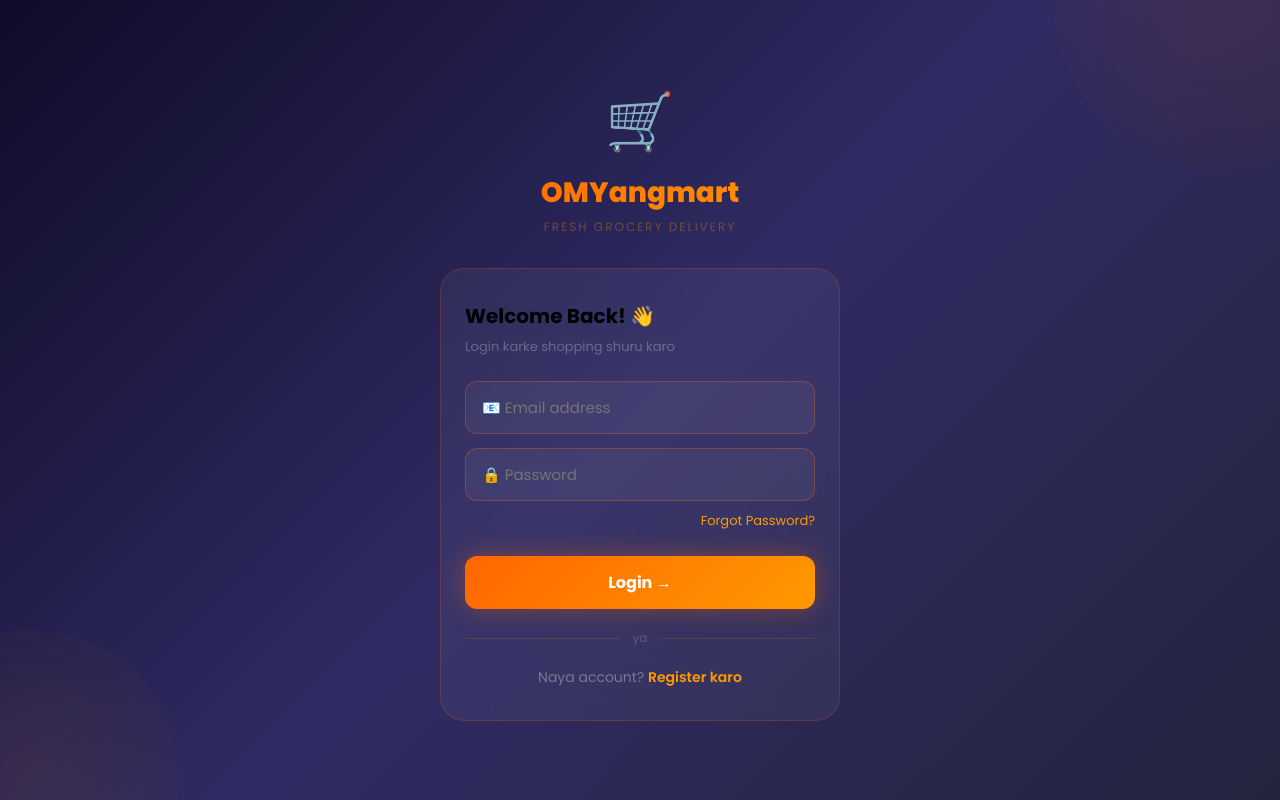
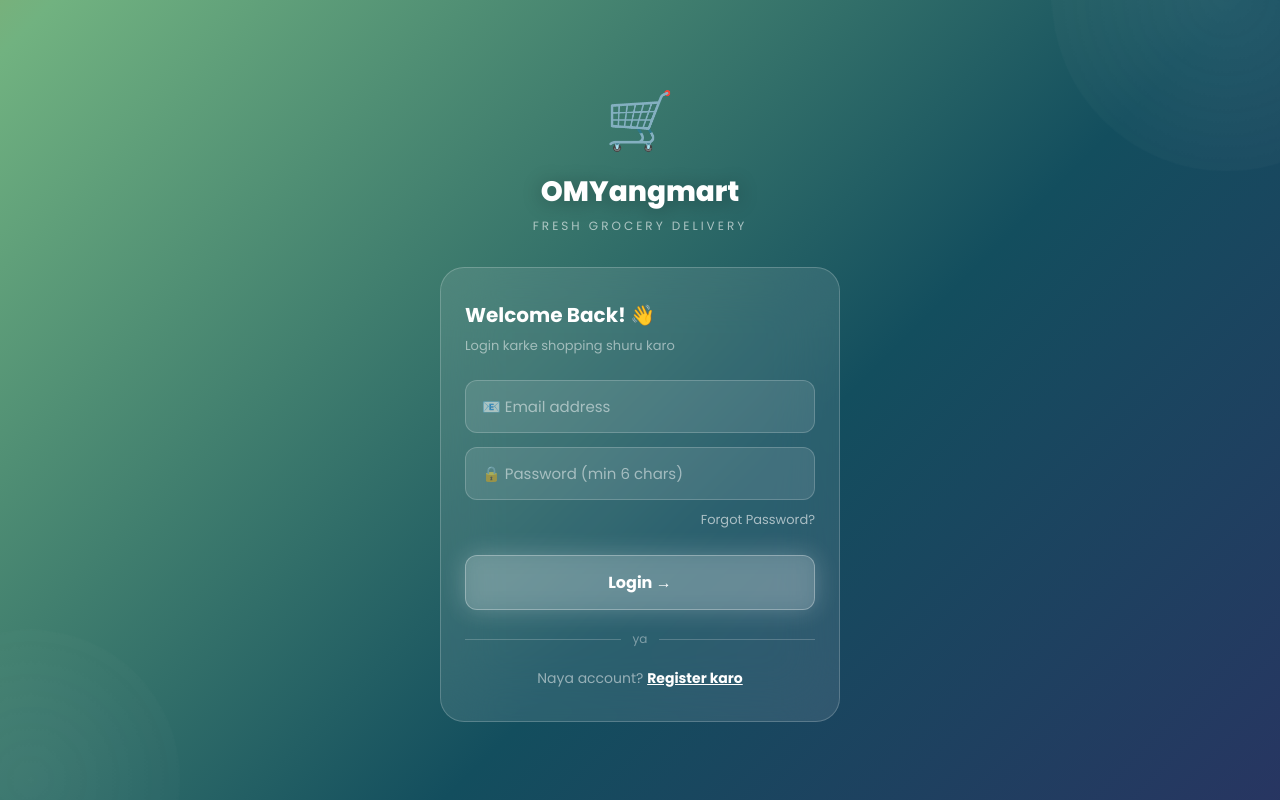
Before and after one commit to ashishkumarbihar2026-alt/omyangmart, a React (Vite) app: page /login in a window 1280 px wide. Built offline with nearby package versions, Linux system fonts and the light colour scheme; no server answers.

Commit message:
Update Login.jsx

```diff
--- a/src/pages/Login.jsx
+++ b/src/pages/Login.jsx
@@ -1,38 +1,62 @@
 import { useState } from 'react'
 import { useNavigate } from 'react-router-dom'
+import { auth } from '../firebase'
+import { signInWithEmailAndPassword, createUserWithEmailAndPassword } from 'firebase/auth'
 
 const styles = `
   @import url('https://fonts.googleapis.com/css2?family=Poppins:wght@300;400;600;700;800&display=swap');
   *{margin:0;padding:0;box-sizing:border-box}
+  @keyframes bgshift{0%{background-position:0% 50%}50%{background-position:100% 50%}100%{background-position:0% 50%}}
   @keyframes float1{0%,100%{transform:translate(0,0)}50%{transform:translate(30px,-40px)}}
   @keyframes float2{0%,100%{transform:translate(0,0)}50%{transform:translate(-20px,30px)}}
   @keyframes fadeUp{from{opacity:0;transform:translateY(30px)}to{opacity:1;transform:translateY(0)}}
-  @keyframes glow{0%,100%{box-shadow:0 0 20px #ff660044}50%{box-shadow:0 0 40px #ff6600aa}}
-  .orb1{position:fixed;width:350px;height:350px;border-radius:50%;background:radial-gradient(circle,#ff660015,transparent);top:-150px;right:-100px;animation:float1 8s ease-in-out infinite;pointer-events:none}
-  .orb2{position:fixed;width:300px;height:300px;border-radius:50%;background:radial-gradient(circle,#ff990015,transparent);bottom:-100px;left:-100px;animation:float2 10s ease-in-out infinite;pointer-events:none}
-  .glass{background:rgba(255,255,255,0.05);backdrop-filter:blur(30px);border:1px solid rgba(255,102,0,0.2);border-radius:24px;padding:32px 24px;animation:fadeUp 0.6s ease forwards}
-  .input{width:100%;padding:14px 16px;border-radius:12px;border:1px solid rgba(255,102,0,0.3);background:rgba(255,255,255,0.05);color:white;font-size:15px;font-family:'Poppins',sans-serif;outline:none;box-sizing:border-box;margin-bottom:14px;transition:border 0.3s}
-  .input:focus{border-color:#ff6600}
-  .login-btn{width:100%;padding:14px;background:linear-gradient(135deg,#ff6600,#ff9900);color:white;border:none;border-radius:12px;font-weight:700;font-size:16px;cursor:pointer;font-family:'Poppins',sans-serif;animation:glow 2s infinite;margin-top:8px}
+  @keyframes glow{0%,100%{box-shadow:0 0 20px rgba(255,255,255,0.2)}50%{box-shadow:0 0 40px rgba(255,255,255,0.4)}}
+  .animated-bg{min-height:100vh;background:linear-gradient(-45deg,#0f0c29,#302b63,#134e5e,#71b280,#f7971e,#1a1a2e,#0f3460,#24243e);background-size:400% 400%;animation:bgshift 10s ease infinite;display:flex;align-items:center;justify-content:center;padding:20px;font-family:'Poppins',sans-serif}
+  .orb1{position:fixed;width:350px;height:350px;border-radius:50%;background:radial-gradient(circle,rgba(255,255,255,0.08),transparent);top:-150px;right:-100px;animation:float1 8s ease-in-out infinite;pointer-events:none}
+  .orb2{position:fixed;width:300px;height:300px;border-radius:50%;background:radial-gradient(circle,rgba(255,255,255,0.05),transparent);bottom:-100px;left:-100px;animation:float2 10s ease-in-out infinite;pointer-events:none}
+  .glass{background:rgba(255,255,255,0.1);backdrop-filter:blur(30px);border:1px solid rgba(255,255,255,0.2);border-radius:24px;padding:32px 24px;animation:fadeUp 0.6s ease forwards;width:100%;max-width:400px}
+  .input{width:100%;padding:14px 16px;border-radius:12px;border:1px solid rgba(255,255,255,0.2);background:rgba(255,255,255,0.1);color:white;font-size:15px;font-family:'Poppins',sans-serif;outline:none;box-sizing:border-box;margin-bottom:14px;transition:border 0.3s}
+  .input::placeholder{color:rgba(255,255,255,0.5)}
+  .input:focus{border-color:rgba(255,255,255,0.5);background:rgba(255,255,255,0.15)}
+  .login-btn{width:100%;padding:14px;background:rgba(255,255,255,0.2);backdrop-filter:blur(10px);color:white;border:1px solid rgba(255,255,255,0.3);border-radius:12px;font-weight:700;font-size:16px;cursor:pointer;font-family:'Poppins',sans-serif;animation:glow 2s infinite;margin-top:8px;transition:background 0.3s}
+  .login-btn:hover{background:rgba(255,255,255,0.3)}
   .divider{display:flex;align-items:center;gap:12px;margin:20px 0}
-  .divider-line{flex:1;height:1px;background:rgba(255,102,0,0.2)}
+  .divider-line{flex:1;height:1px;background:rgba(255,255,255,0.2)}
+  .error{background:rgba(255,50,50,0.2);border:1px solid rgba(255,50,50,0.4);border-radius:10px;padding:10px 14px;font-size:13px;color:#ffaaaa;margin-bottom:14px}
 `
 
 export default function Login() {
   const [email, setEmail] = useState('')
   const [password, setPassword] = useState('')
+  const [isRegister, setIsRegister] = useState(false)
+  const [error, setError] = useState('')
+  const [loading, setLoading] = useState(false)
   const navigate = useNavigate()
 
-  const handleLogin = () => {
-    if (email && password) {
+  const handleSubmit = async () => {
+    if (!email || !password) { setError('Email aur password bharo!'); return }
+    if (password.length < 6) { setError('Password kam se kam 6 characters ka hona chahiye!'); return }
+    setLoading(true)
+    setError('')
+    try {
+      if (isRegister) {
+        await createUserWithEmailAndPassword(auth, email, password)
+      } else {
+        await signInWithEmailAndPassword(auth, email, password)
+      }
       navigate('/')
-    } else {
-      alert('Email aur password bharo!')
+    } catch (err) {
+      if (err.code === 'auth/user-not-found') setError('Email nahi mila! Pehle register karo.')
+      else if (err.code === 'auth/wrong-password') setError('Password galat hai!')
+      else if (err.code === 'auth/email-already-in-use') setError('Yeh email pehle se registered hai!')
+      else if (err.code === 'auth/invalid-email') setError('Valid email likho!')
+      else setError('Error: ' + err.message)
     }
+    setLoading(false)
   }
 
   return (
-    <div style={{background: 'linear-gradient(135deg,#0f0c29,#302b63,#24243e)', minHeight: '100vh', display: 'flex', alignItems: 'center', justifyContent: 'center', padding: '20px', fontFamily: 'Poppins,sans-serif' }}>
+    <div className="animated-bg">
       <style>{styles}</style>
       <div className="orb1" /><div className="orb2" />
       <div style={{ width: '100%', maxWidth: '400px', position: 'relative', zIndex: 1 }}>
@@ -40,31 +64,45 @@ export default function Login() {
         {/* Logo */}
         <div style={{ textAlign: 'center', marginBottom: '32px' }}>
           <div style={{ fontSize: '56px', marginBottom: '8px' }}>🛒</div>
-          <div style={{ fontSize: '28px', fontWeight: '800', background: 'linear-gradient(135deg,#ff6600,#ff9900)', WebkitBackgroundClip: 'text', WebkitTextFillColor: 'transparent' }}>OMYangmart</div>
-          <div style={{ color: '#ff990055', fontSize: '12px', letterSpacing: '2px', marginTop: '4px' }}>FRESH GROCERY DELIVERY</div>
+          <div style={{ fontSize: '28px', fontWeight: '800', color: 'white', textShadow: '0 2px 20px rgba(0,0,0,0.3)' }}>OMYangmart</div>
+          <div style={{ color: 'rgba(255,255,255,0.6)', fontSize: '12px', letterSpacing: '3px', marginTop: '4px' }}>FRESH GROCERY DELIVERY</div>
         </div>
 
         <div className="glass">
-          <h2 style={{ marginBottom: '6px', fontWeight: '700', fontSize: '20px' }}>Welcome Back! 👋</h2>
-          <p style={{ color: '#ffffff44', fontSize: '13px', marginBottom: '24px' }}>Login karke shopping shuru karo</p>
+          <h2 style={{ marginBottom: '6px', fontWeight: '700', fontSize: '20px', color: 'white' }}>
+            {isRegister ? 'Naya Account 🎉' : 'Welcome Back! 👋'}
+          </h2>
+          <p style={{ color: 'rgba(255,255,255,0.5)', fontSize: '13px', marginBottom: '24px' }}>
+            {isRegister ? 'Register karke shopping shuru karo' : 'Login karke shopping shuru karo'}
+          </p>
+
+          {error && <div className="error">⚠️ {error}</div>}
 
           <input className="input" type="email" placeholder="📧 Email address" value={email} onChange={e => setEmail(e.target.value)} />
-          <input className="input" type="password" placeholder="🔒 Password" value={password} onChange={e => setPassword(e.target.value)} />
+          <input className="input" type="password" placeholder="🔒 Password (min 6 chars)" value={password} onChange={e => setPassword(e.target.value)} />
 
-          <div style={{ textAlign: 'right', marginBottom: '16px', marginTop: '-8px' }}>
-            <span style={{ color: '#ff9900', fontSize: '13px', cursor: 'pointer' }}>Forgot Password?</span>
-          </div>
+          {!isRegister && (
+            <div style={{ textAlign: 'right', marginBottom: '16px', marginTop: '-8px' }}>
+              <span style={{ color: 'rgba(255,255,255,0.6)', fontSize: '13px', cursor: 'pointer' }}>Forgot Password?</span>
+            </div>
+          )}
 
-          <button className="login-btn" onClick={handleLogin}>Login → </button>
+          <button className="login-btn" onClick={handleSubmit} disabled={loading}>
+            {loading ? '⏳ Please wait...' : isRegister ? 'Register →' : 'Login →'}
+          </button>
 
           <div className="divider">
             <div className="divider-line" />
-            <span style={{ color: '#ffffff33', fontSize: '12px' }}>ya</span>
+            <span style={{ color: 'rgba(255,255,255,0.4)', fontSize: '12px' }}>ya</span>
             <div className="divider-line" />
           </div>
 
-          <p style={{ textAlign: 'center', color: '#ffffff55', fontSize: '14px' }}>
-            Naya account? <span style={{ color: '#ff9900', cursor: 'pointer', fontWeight: '600' }} onClick={() => navigate('/')}>Register karo</span>
+          <p style={{ textAlign: 'center', color: 'rgba(255,255,255,0.5)', fontSize: '14px' }}>
+            {isRegister ? 'Pehle se account hai? ' : 'Naya account? '}
+            <span style={{ color: 'white', cursor: 'pointer', fontWeight: '700', textDecoration: 'underline' }}
+              onClick={() => { setIsRegister(!isRegister); setError('') }}>
+              {isRegister ? 'Login karo' : 'Register karo'}
+            </span>
           </p>
         </div>
       </div>
```
